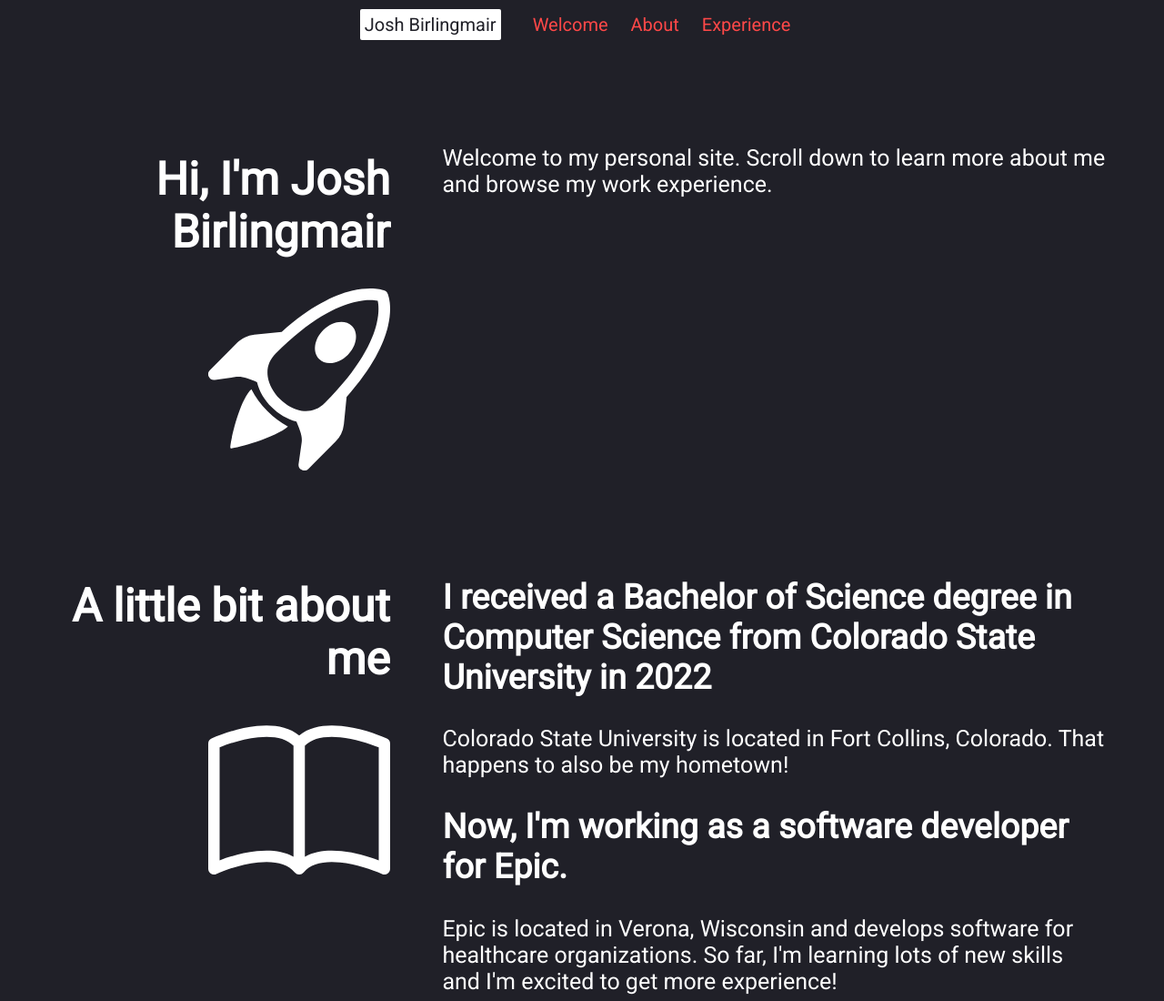
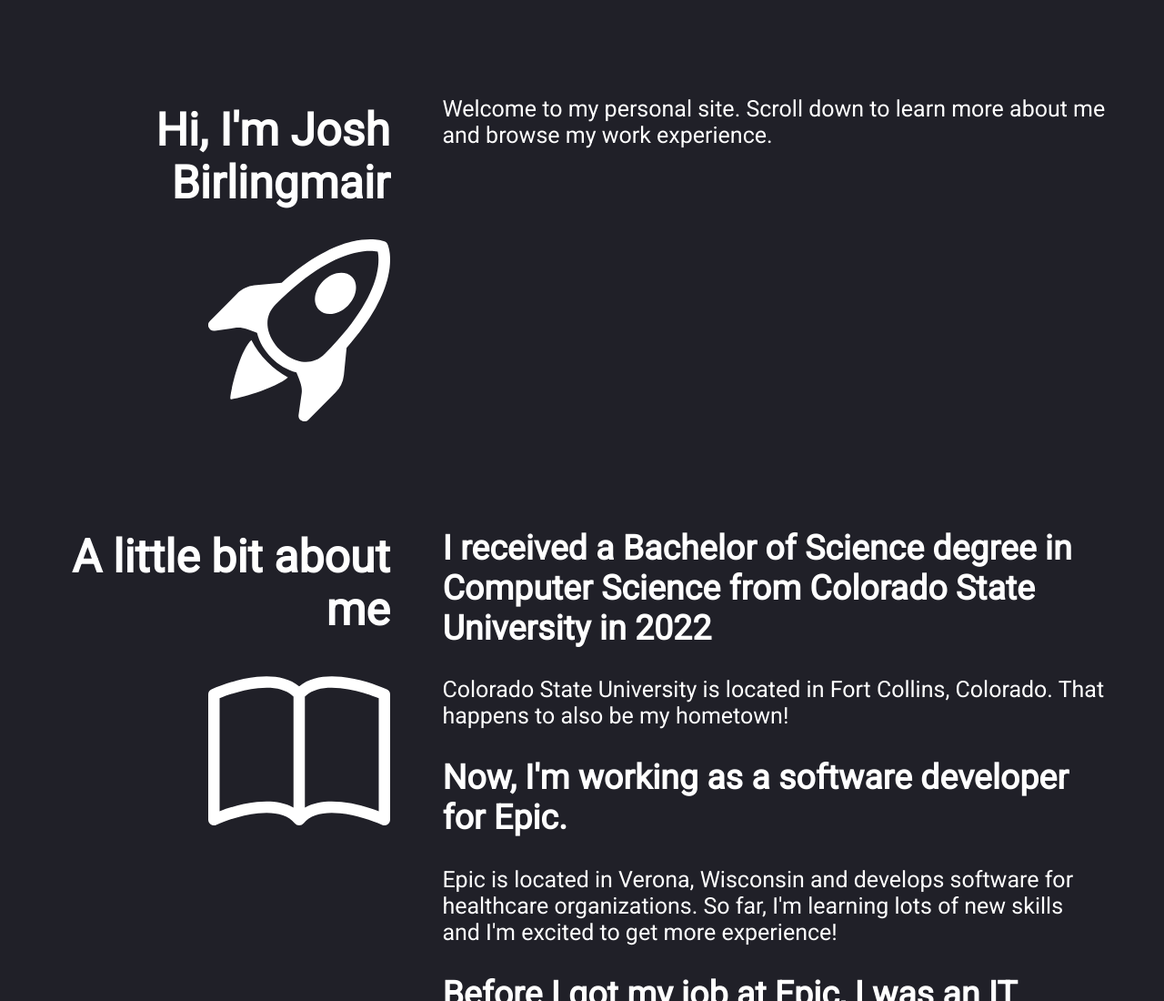
Before and after one commit to joshbmair/joshbmair.github.io, a Gatsby site: page / in a window 1280 px wide. Shown: the top 1100 px of the page at 91% size. Built offline with nearby package versions, Linux system fonts and the light colour scheme; Gatsby itself is replaced by a stand-in of ours.

Commit message:
Remove navigator (again)

```diff
--- a/src/components/Navigator.tsx
+++ /dev/null
@@ -1,38 +0,0 @@
-import React, { FunctionComponent } from "react";
-
-import "./navigator.scss";
-
-const Navigator: FunctionComponent = (): JSX.Element => {
-  return (
-    <nav>
-      <div className="content">
-        <NavigatorTitle />
-        <NavigatorSections />
-      </div>
-    </nav>
-  );
-};
-
-const NavigatorTitle: FunctionComponent = (): JSX.Element => {
-  return (
-    <div className="section">
-      <div className="title">Josh Birlingmair</div>
-    </div>
-  );
-};
-
-const NavigatorSections: FunctionComponent = (): JSX.Element => {
-  return (
-    <div className="section">
-      <div className="sections">
-        <span className="section-link"><a href="#welcome">Welcome</a></span>
-        &nbsp;
-        <span className="section-link"><a href="#about">About</a></span>
-        &nbsp;
-        <span className="section-link"><a href="#experience">Experience</a></span>
-      </div>
-    </div>
-  );
-};
-
-export default Navigator;
--- a/src/components/navigator.scss
+++ /dev/null
@@ -1,35 +0,0 @@
-@import "../styles/constants.scss";
-
-nav {
-  background-color: $transparent-black;
-  display: flex;
-  font-size: 0.8em;
-  position: sticky;
-  text-align: center;
-  top: 0;
-
-  .content {
-    margin-left: auto;
-    margin-right: auto;
-  }
-
-  .section {
-    margin: 10px;
-  }
-
-  .section-link {
-    margin-left: 10px;
-    margin-right: 10px;
-  }
-
-  .sections {
-    padding: 5px;
-  }
-
-  .title {
-    background-color: $white;
-    color: $black;
-    padding: 5px;
-    border-radius: 2px;
-  }
-}
--- a/src/pages/index.tsx
+++ b/src/pages/index.tsx
@@ -6,12 +6,10 @@
 import Footer from "../components/Footer";
 import Welcome from "../components/sections/Welcome";
 import { HeadFC } from "gatsby";
-import Navigator from "../components/Navigator";
 
 const IndexPage: FunctionComponent = (): JSX.Element => {
   return (
     <>
-      <Navigator />
       <Welcome />
       <About />
       <Experience />
```
Also changed, not shown: 1 other file.
